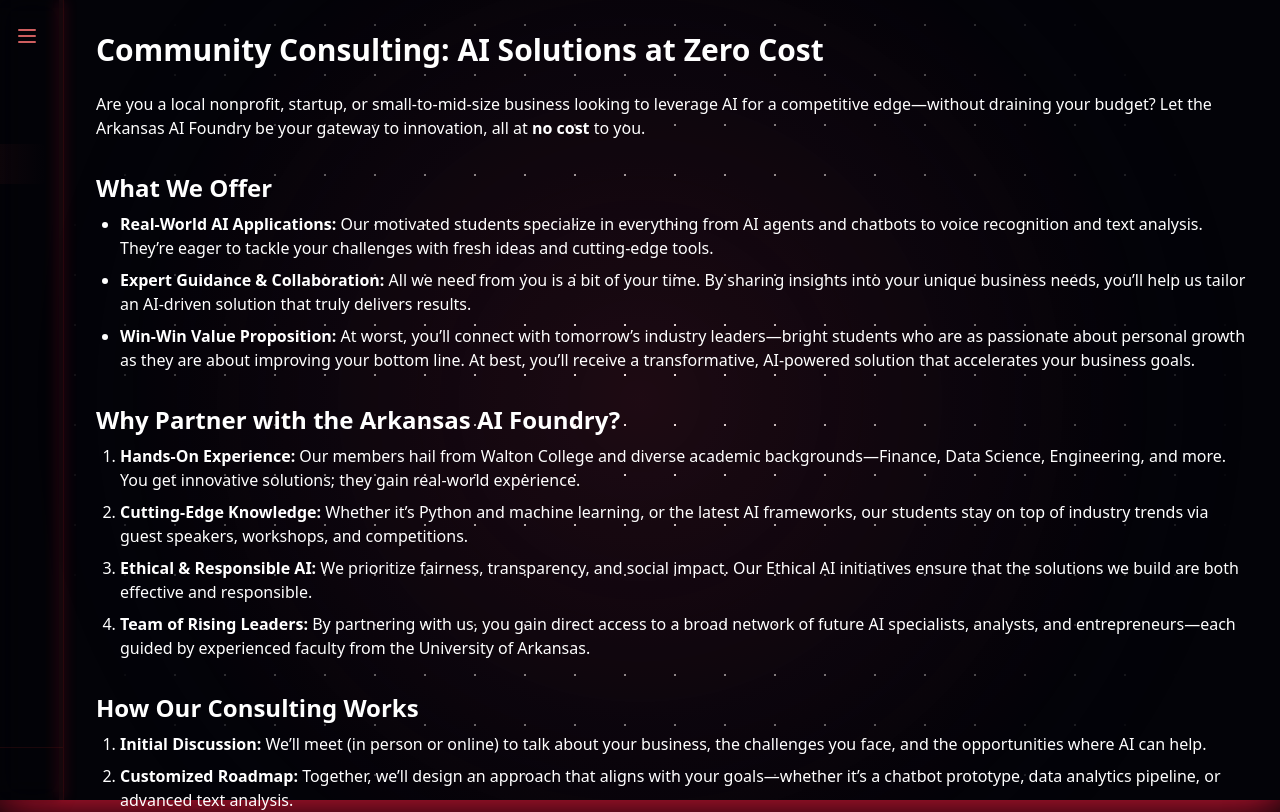
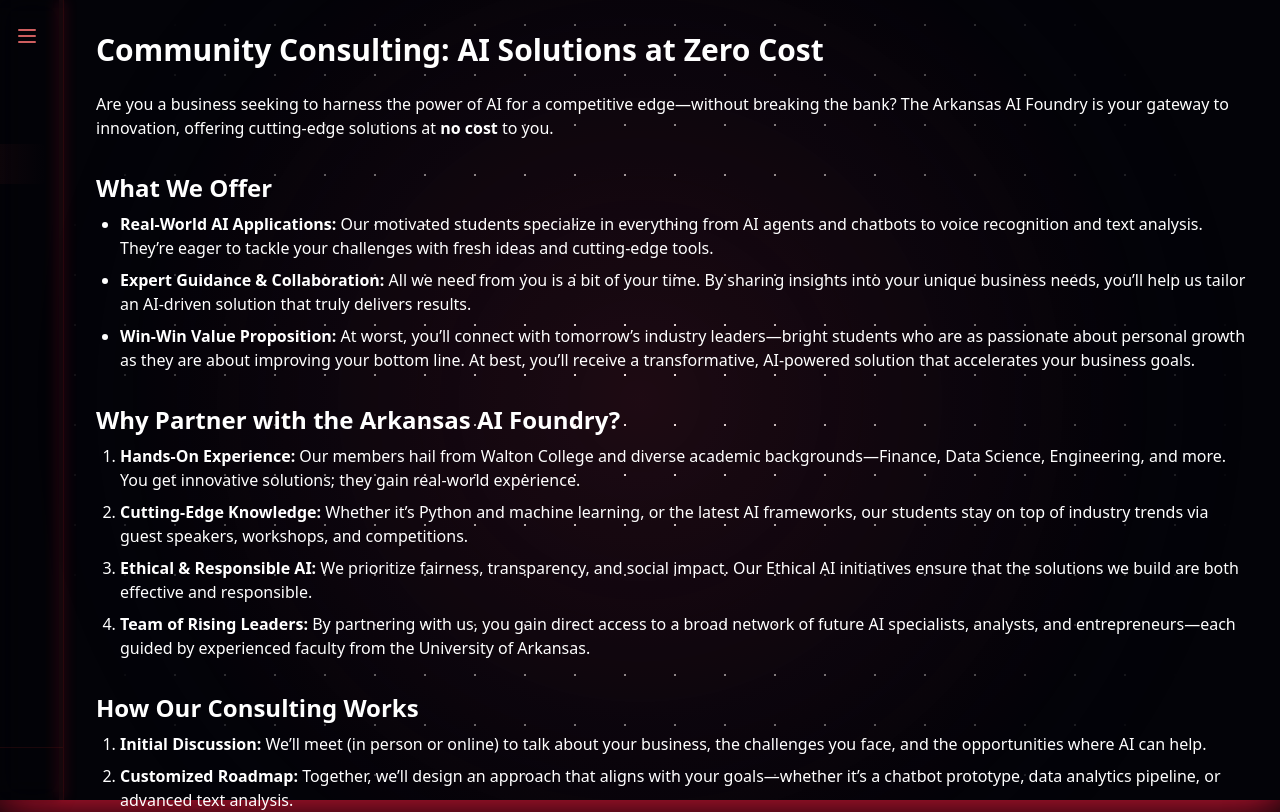
Before and after one commit to srbutler1/ai-foundry, a React (Vite) app: page /consulting in a window 1280 px wide. Shown: the top 812 px of the page. Built offline with nearby package versions, Linux system fonts and the light colour scheme.

Commit message:
changed up consulting page

```diff
--- a/src/pages/consultingpage.jsx
+++ b/src/pages/consultingpage.jsx
@@ -11,10 +11,7 @@ const ConsultingPage = () => {
 
       {/* Introduction */}
       <p className="mb-4">
-        Are you a local nonprofit, startup, or small-to-mid-size business
-        looking to leverage AI for a competitive edge—without draining your
-        budget? Let the Arkansas AI Foundry be your gateway to innovation, all
-        at <strong>no cost</strong> to you.
+      Are you a business seeking to harness the power of AI for a competitive edge—without breaking the bank? The Arkansas AI Foundry is your gateway to innovation, offering cutting-edge solutions at <strong>no cost</strong> to you.
       </p>
 
       {/* What We Offer */}
```
